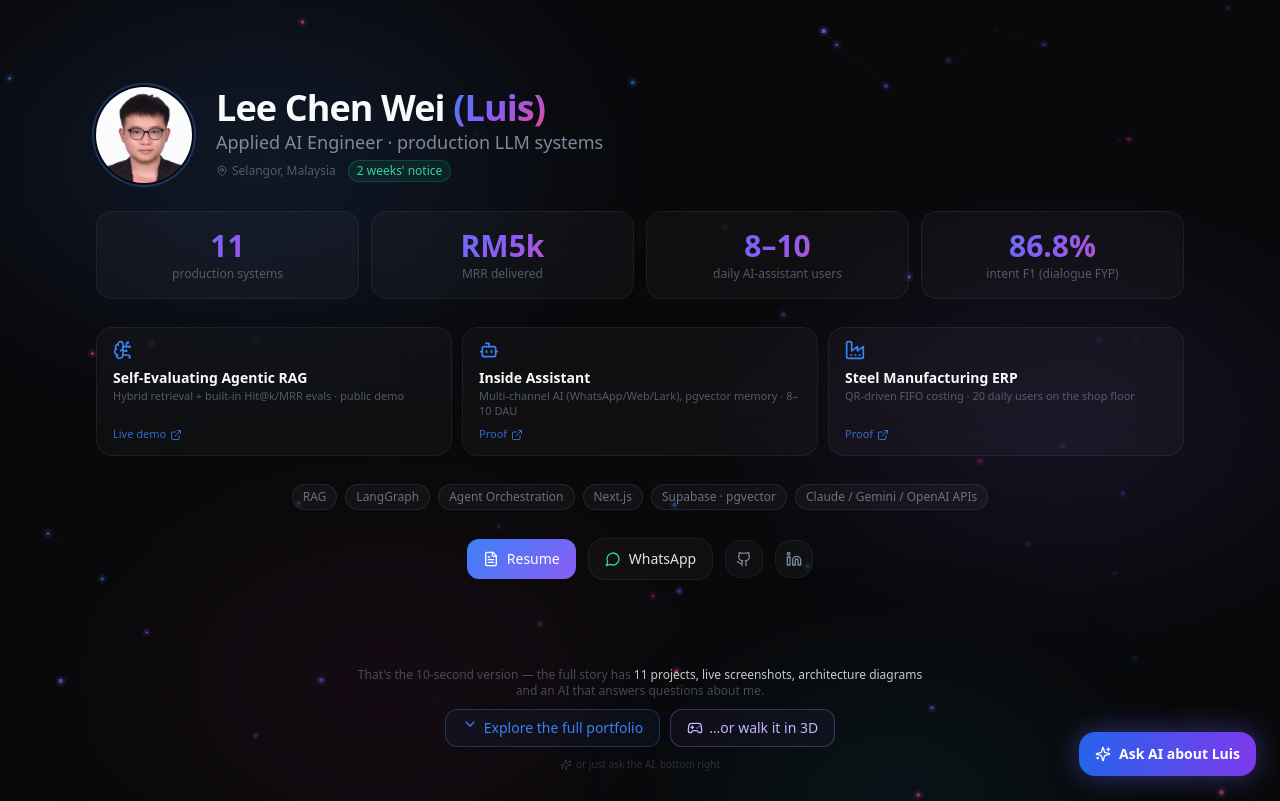
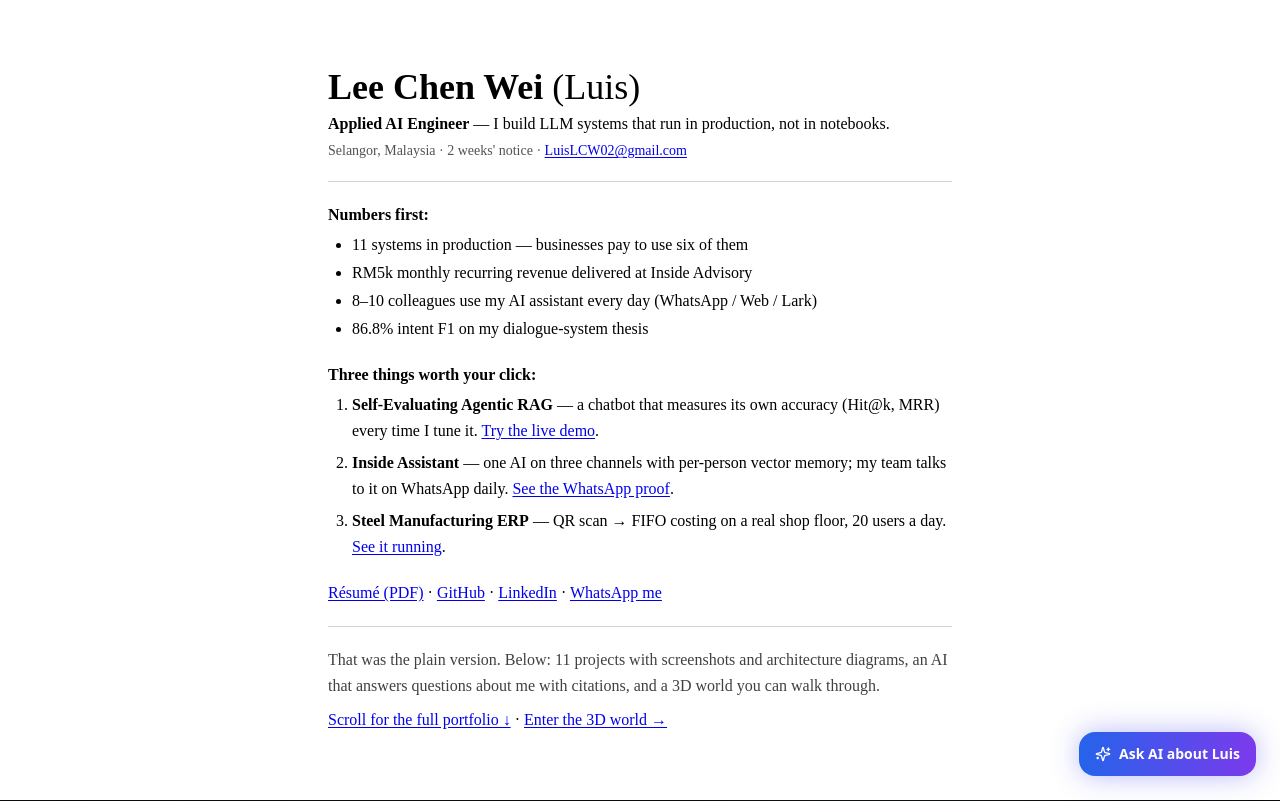
Before and after one commit to leechenwei/Luis-s-Personal-Web, a Next.js app in the folder my-personal-website/: page / in a window 1280 px wide. Shown: the top 801 px of the page. Built offline with nearby package versions, Linux system fonts and the light colour scheme.

Commit message:
Updated v2

```diff
--- a/my-personal-website/src/components/Overview.tsx
+++ b/my-personal-website/src/components/Overview.tsx
@@ -1,262 +1,135 @@
-"use client";
+import Link from "next/link";
+import { personalInfo } from "@/data/projects";
 
-import { motion } from "framer-motion";
-import Image from "next/image";
-import Link from "next/link";
-import {
-  Github,
-  Linkedin,
-  FileText,
-  MessageCircle,
-  MapPin,
-  Gamepad2,
-  ExternalLink,
-  ChevronDown,
-  BrainCircuit,
-  Bot,
-  Factory,
-  Sparkles,
-} from "lucide-react";
-import { personalInfo, projects } from "@/data/projects";
+/* The 10-second recruiter view, deliberately styled like plain HTML:
+   white page, black serif text, blue underlined links, no animation.
+   The contrast with the neon portfolio below is the point. */
 
-/* The 10-second recruiter screen: who, proof, contact — one viewport. */
-
-const STATS = [
-  { value: "11", label: "production systems" },
-  { value: "RM5k", label: "MRR delivered" },
-  { value: "8–10", label: "daily AI-assistant users" },
-  { value: "86.8%", label: "intent F1 (dialogue FYP)" },
-];
-
-const TOP_SKILLS = [
-  "RAG",
-  "LangGraph",
-  "Agent Orchestration",
-  "Next.js",
-  "Supabase · pgvector",
-  "Claude / Gemini / OpenAI APIs",
-];
-
-const FLAGSHIPS = [
-  {
-    icon: BrainCircuit,
-    title: "Self-Evaluating Agentic RAG",
-    impact: "Hybrid retrieval + built-in Hit@k/MRR evals · public demo",
-    href: projects.find((p) => p.id === "self-evaluating-rag")?.demo,
-    external: true,
-    cta: "Live demo",
-  },
-  {
-    icon: Bot,
-    title: "Inside Assistant",
-    impact: "Multi-channel AI (WhatsApp/Web/Lark), pgvector memory · 8–10 DAU",
-    href: "#projects",
-    external: false,
-    cta: "Proof",
-  },
-  {
-    icon: Factory,
-    title: "Steel Manufacturing ERP",
-    impact: "QR-driven FIFO costing · 20 daily users on the shop floor",
-    href: "#projects",
-    external: false,
-    cta: "Proof",
-  },
-];
-
-const fadeUp = (delay: number) => ({
-  initial: { opacity: 0, y: 16 },
-  animate: { opacity: 1, y: 0 },
-  transition: { delay, duration: 0.45 },
-});
+const link =
+  "text-[#0000EE] underline underline-offset-2 visited:text-[#551A8B] hover:text-blue-700";
 
 export default function Overview() {
   return (
-    <div className="relative min-h-[100dvh] flex flex-col overflow-hidden">
-      <div className="absolute inset-0 grid-bg opacity-60" />
+    <section className="bg-white text-black min-h-[100dvh] flex items-center">
+      <div
+        className="mx-auto w-full max-w-2xl px-6 pt-6 pb-24 md:py-10 text-[14px] md:text-base leading-snug md:leading-relaxed"
+        style={{ fontFamily: '"Times New Roman", Times, Georgia, serif' }}
+      >
+        <h1 className="text-3xl md:text-4xl font-bold">
+          Lee Chen Wei <span className="font-normal">(Luis)</span>
+        </h1>
+        <p className="mt-1">
+          <strong>Applied AI Engineer</strong> — I build LLM systems that run
+          in production, not in notebooks.
+        </p>
+        <p className="text-neutral-600 text-sm mt-1">
+          {personalInfo.location} · 2 weeks&apos; notice ·{" "}
+          <a href={`mailto:${personalInfo.email}`} className={link}>
+            {personalInfo.email}
+          </a>
+        </p>
 
-      <div className="relative z-10 flex-1 container mx-auto px-5 md:px-8 max-w-6xl flex flex-col justify-center py-6 md:py-10 gap-5 md:gap-7">
-        {/* Identity row */}
-        <motion.div
-          {...fadeUp(0.05)}
-          className="flex items-center gap-4 md:gap-6"
-        >
-          <div className="relative w-16 h-16 md:w-24 md:h-24 shrink-0 rounded-full overflow-hidden ring-2 ring-electric-blue/30 ring-offset-2 ring-offset-background">
-            <Image
-              src="/images/LCW.jpeg"
-              alt={personalInfo.name}
-              width={96}
-              height={96}
-              className="object-cover w-full h-full"
-              priority
-            />
-          </div>
-          <div className="min-w-0">
-            <h1 className="text-2xl md:text-4xl font-bold tracking-tight">
-              {personalInfo.name}{" "}
-              <span className="gradient-text">({personalInfo.alias})</span>
-            </h1>
-            <p className="text-sm md:text-lg text-muted-foreground">
-              {personalInfo.title} · production LLM systems
-            </p>
-            <p className="flex items-center gap-3 text-[11px] md:text-xs text-muted-foreground/60 mt-1">
-              <span className="flex items-center gap-1">
-                <MapPin className="w-3 h-3" />
-                {personalInfo.location}
-              </span>
-              <span className="px-2 py-0.5 rounded-full bg-emerald-500/10 border border-emerald-500/25 text-emerald-400 font-medium">
-                2 weeks&apos; notice
-              </span>
-            </p>
-          </div>
-        </motion.div>
+        <hr className="my-3.5 md:my-5 border-neutral-300" />
 
-        {/* Impact stats */}
-        <motion.div
-          {...fadeUp(0.15)}
-          className="grid grid-cols-4 gap-2 md:gap-3"
-        >
-          {STATS.map((s) => (
-            <div
-              key={s.label}
-              className="glass-card px-2 py-2.5 md:px-4 md:py-4 text-center"
+        <p className="font-bold">Numbers first:</p>
+        <ul className="list-disc pl-6 mt-1 space-y-0.5">
+          <li>11 systems in production — businesses pay to use six of them</li>
+          <li>RM5k monthly recurring revenue delivered at Inside Advisory</li>
+          <li>
+            8–10 colleagues use my AI assistant every day (WhatsApp / Web /
+            Lark)
+          </li>
+          <li>86.8% intent F1 on my dialogue-system thesis</li>
+        </ul>
+
+        <p className="font-bold mt-3.5 md:mt-5">Three things worth your click:</p>
+        <ol className="list-decimal pl-6 mt-1 space-y-1.5">
+          <li>
+            <strong>Self-Evaluating Agentic RAG</strong> — a chatbot that
+            measures its own accuracy (Hit@k, MRR) every time I tune it.{" "}
+            <a
+              href="https://chenwei-rag.streamlit.app/"
+              target="_blank"
+              rel="noopener noreferrer"
+              className={link}
             >
-              <p className="text-lg md:text-3xl font-bold gradient-text">
-                {s.value}
-              </p>
-              <p className="text-[9px] md:text-xs text-muted-foreground/60 leading-tight mt-0.5">
-                {s.label}
-              </p>
-            </div>
-          ))}
-        </motion.div>
+              Try the live demo
+            </a>
+            .
+          </li>
+          <li>
+            <strong>Inside Assistant</strong> — one AI on three channels with
+            per-person vector memory; my team talks to it on WhatsApp daily.{" "}
+            <a href="#projects" className={link}>
+              See the WhatsApp proof
+            </a>
+            .
+          </li>
+          <li>
+            <strong>Steel Manufacturing ERP</strong> — QR scan → FIFO costing
+            on a real shop floor, 20 users a day.{" "}
+            <a href="#projects" className={link}>
+              See it running
+            </a>
+            .
+          </li>
+        </ol>
 
-        {/* Flagship projects */}
-        <motion.div {...fadeUp(0.25)} className="grid md:grid-cols-3 gap-2.5">
-          {FLAGSHIPS.map(({ icon: Icon, title, impact, href, external, cta }) => (
-            <a
-              key={title}
-              href={href}
-              {...(external
-                ? { target: "_blank", rel: "noopener noreferrer" }
-                : {})}
-              className="group glass-card px-4 py-3 flex items-center md:flex-col md:items-start gap-3 md:gap-2 hover:shadow-glow-card transition-shadow duration-300 cursor-pointer"
-            >
-              <Icon className="w-5 h-5 text-electric-blue shrink-0" />
-              <div className="min-w-0 flex-1">
-                <p className="text-sm font-semibold text-foreground truncate md:whitespace-normal">
-                  {title}
-                </p>
-                <p className="text-[11px] text-muted-foreground/60 leading-snug">
-                  {impact}
-                </p>
-              </div>
-              <span className="shrink-0 inline-flex items-center gap-1 text-[11px] font-medium text-electric-blue/80 group-hover:text-electric-blue">
-                {cta}
-                <ExternalLink className="w-3 h-3" />
-              </span>
-            </a>
-          ))}
-        </motion.div>
-
-        {/* Skills line */}
-        <motion.div
-          {...fadeUp(0.35)}
-          className="flex flex-wrap justify-center gap-1.5 md:gap-2"
-        >
-          {TOP_SKILLS.map((s) => (
-            <span
-              key={s}
-              className="text-[10px] md:text-xs px-2.5 py-1 rounded-full bg-white/[0.04] border border-white/[0.08] text-muted-foreground/80"
-            >
-              {s}
-            </span>
-          ))}
-        </motion.div>
-
-        {/* Actions */}
-        <motion.div
-          {...fadeUp(0.45)}
-          className="flex flex-wrap justify-center items-center gap-2 md:gap-3"
-        >
+        <p className="mt-3.5 md:mt-5">
           <a
             href={personalInfo.resumeUrl}
             target="_blank"
             rel="noopener noreferrer"
-            className="inline-flex items-center gap-2 px-4 py-2.5 rounded-xl bg-gradient-accent text-white text-sm font-medium hover:shadow-glow-blue transition-all cursor-pointer"
+            className={link}
           >
-            <FileText className="w-4 h-4" />
-            Resume
+            Résumé (PDF)
           </a>
+          {" · "}
+          <a
+            href={personalInfo.github}
+            target="_blank"
+            rel="noopener noreferrer"
+            className={link}
+          >
+            GitHub
+          </a>
+          {" · "}
+          <a
+            href={personalInfo.linkedin}
+            target="_blank"
+            rel="noopener noreferrer"
+            className={link}
+          >
+            LinkedIn
+          </a>
+          {" · "}
           <a
             href={personalInfo.whatsapp}
             target="_blank"
             rel="noopener noreferrer"
-            className="inline-flex items-center gap-2 px-4 py-2.5 rounded-xl glass-card text-sm text-foreground/90 hover:shadow-glow-blue transition-all cursor-pointer"
+            className={link}
           >
-            <MessageCircle className="w-4 h-4 text-emerald-400" />
-            WhatsApp
+            WhatsApp me
           </a>
-          <a
-            href={personalInfo.github}
-            target="_blank"
-            rel="noopener noreferrer"
-            aria-label="GitHub"
-            className="p-2.5 rounded-xl glass-card hover:shadow-glow-blue transition-all cursor-pointer"
-          >
-            <Github className="w-4 h-4 text-muted-foreground" />
+        </p>
+
+        <hr className="my-3.5 md:my-5 border-neutral-300" />
+
+        <p className="text-neutral-700">
+          That was the plain version. Below: 11 projects with screenshots and
+          architecture diagrams, an AI that answers questions about me with
+          citations, and a 3D world you can walk through.
+        </p>
+        <p className="mt-2">
+          <a href="#hero" className={link}>
+            Scroll for the full portfolio ↓
           </a>
-          <a
-            href={personalInfo.linkedin}
-            target="_blank"
-            rel="noopener noreferrer"
-            aria-label="LinkedIn"
-            className="p-2.5 rounded-xl glass-card hover:shadow-glow-blue transition-all cursor-pointer"
-          >
-            <Linkedin className="w-4 h-4 text-muted-foreground" />
-          </a>
-        </motion.div>
+          {"  ·  "}
+          <Link href="/3d" className={link}>
+            Enter the 3D world →
+          </Link>
+        </p>
       </div>
-
-      {/* Gateway: the curiosity gap into the full experience */}
-      <motion.div
-        {...fadeUp(0.6)}
-        className="relative z-10 pb-5 md:pb-7 px-5"
-      >
-        <div className="max-w-xl mx-auto flex flex-col items-center gap-2.5">
-          <p className="text-[11px] md:text-xs text-muted-foreground/50 text-center">
-            That&apos;s the 10-second version — the full story has{" "}
-            <span className="text-foreground/80 font-medium">
-              11 projects, live screenshots, architecture diagrams
-            </span>{" "}
-            and an AI that answers questions about me.
-          </p>
-          <div className="flex gap-2.5">
-            <button
-              onClick={() =>
-                document
-                  .getElementById("hero")
-                  ?.scrollIntoView({ behavior: "smooth" })
-              }
-              className="inline-flex items-center gap-1.5 px-4 py-2 rounded-xl border border-electric-blue/30 bg-electric-blue/5 text-xs md:text-sm font-medium text-electric-blue hover:bg-electric-blue/15 transition-all cursor-pointer"
-            >
-              <ChevronDown className="w-4 h-4 animate-bounce" />
-              Explore the full portfolio
-            </button>
-            <Link
-              href="/3d"
-              className="hidden md:inline-flex items-center gap-1.5 px-4 py-2 rounded-xl border border-violet-400/30 bg-violet-500/5 text-xs md:text-sm font-medium text-violet-300 hover:bg-violet-500/15 transition-all cursor-pointer"
-            >
-              <Gamepad2 className="w-4 h-4" />
-              …or walk it in 3D
-            </Link>
-          </div>
-          <p className="hidden md:flex items-center gap-1 text-[10px] text-muted-foreground/30">
-            <Sparkles className="w-3 h-3" />
-            or just ask the AI, bottom right
-          </p>
-        </div>
-      </motion.div>
-    </div>
+    </section>
   );
 }
```
